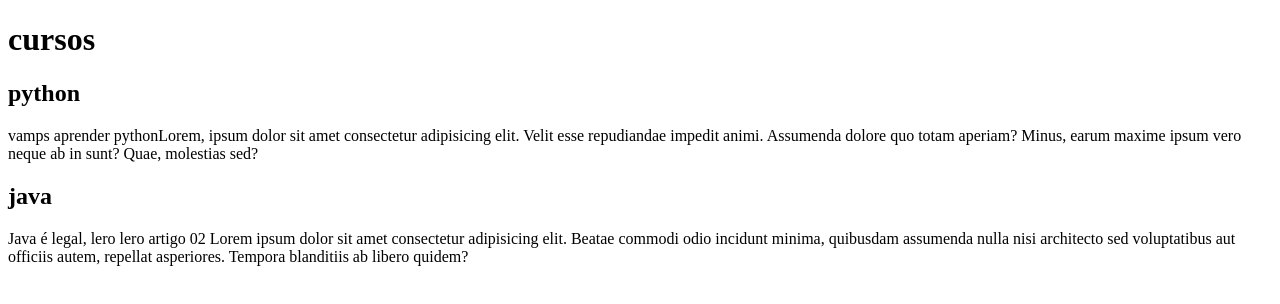
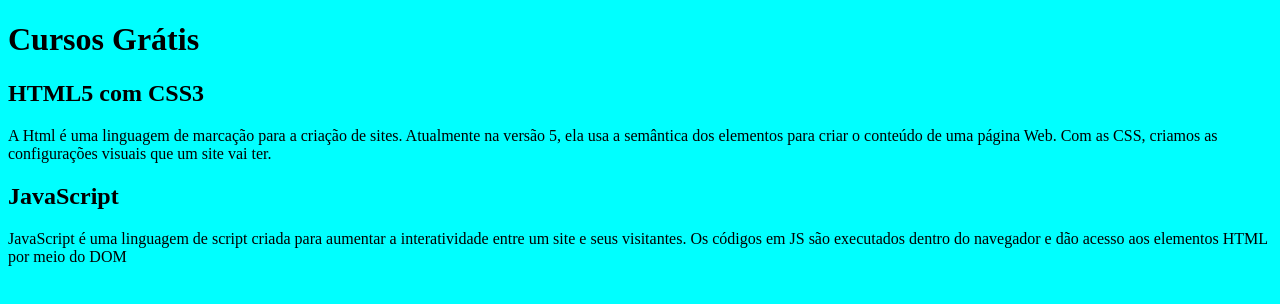
Before and after one commit to RodriguesAlonso/html-css, a plain HTML site: page siteNoGit/index.html in a window 1280 px wide. Drawn offline with Linux system fonts and the light colour scheme; files that its build step writes are made by us from their sources.

Commit message:
update conteudo

```diff
--- a/siteNoGit/index.html
+++ b/siteNoGit/index.html
@@ -3,21 +3,22 @@
 <head>
     <meta charset="UTF-8">
     <meta name="viewport" content="width=device-width, initial-scale=1.0">
-    <title>Site para testar o guitHub</title>
+    <link rel="stylesheet" href="estilos/estilo.css">
+    <title>Site para testar o guitHub erro01</title>
     <h1></h1>
 </head>
 <body>
     <main>
         <header>
-            <h1>cursos</h1>
+            <h1>Cursos Grátis</h1>
         </header>
         <article>
-            <h2>python</h2>
-            <p>vamps aprender pythonLorem, ipsum dolor sit amet consectetur adipisicing elit. Velit esse repudiandae impedit animi. Assumenda dolore quo totam aperiam? Minus, earum maxime ipsum vero neque ab in sunt? Quae, molestias sed?</p>
+            <h2>HTML5 com CSS3</h2>
+            <p>A Html é uma linguagem de marcação para a criação de sites. Atualmente na versão 5, ela usa a semântica dos elementos para criar o conteúdo de uma página Web. Com as CSS, criamos as configurações visuais que um site vai ter.</p>
         </article>
         <article>
-            <h2>java</h2>
-            <p> Java é legal, lero lero artigo 02  Lorem ipsum dolor sit amet consectetur adipisicing elit. Beatae commodi odio incidunt minima, quibusdam assumenda nulla nisi architecto sed voluptatibus aut officiis autem, repellat asperiores. Tempora blanditiis ab libero quidem?</p>
+            <h2>JavaScript</h2>
+            <p>JavaScript é uma linguagem de script criada para aumentar a interatividade entre um site e seus visitantes. Os códigos em JS são executados dentro do navegador e dão acesso aos elementos HTML por meio do DOM</p>
         </article>
     </main>
 
```
